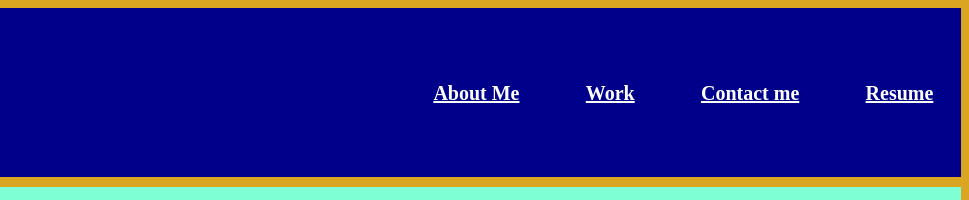
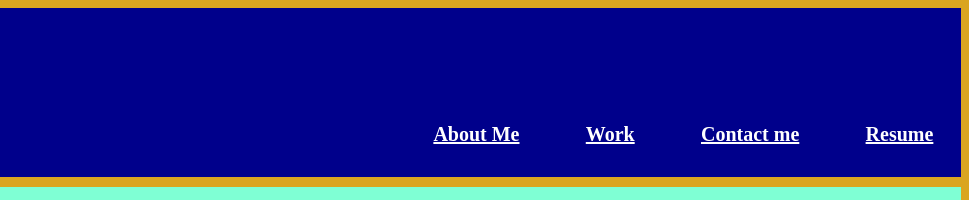
Before and after one commit to nquanbao/professional-portfolio, a plain HTML site: page index.html in a window 1280 px wide. Shown: the top 200 px of the page, 311-1280 px from the left. Drawn offline with Linux system fonts and the light colour scheme.

Commit message:
ReadMe commit

```diff
--- a/assets/css/style.css
+++ b/assets/css/style.css
@@ -8,7 +8,7 @@ body{
 /* Header fortmat*/
 .header{
     display: flex;
-    align-items: center;
+    align-items:end;
     justify-content: space-between;
     background-color: darkblue;
     padding: 1%;
@@ -22,6 +22,7 @@ h2{
     font-size: 200%;
     padding: 1%;
 }
+/* Name and Avatar fortmatting*/
 .header div {
     display: flex;
     justify-content: space-between;
```
Also changed, not shown: 2 other files.
